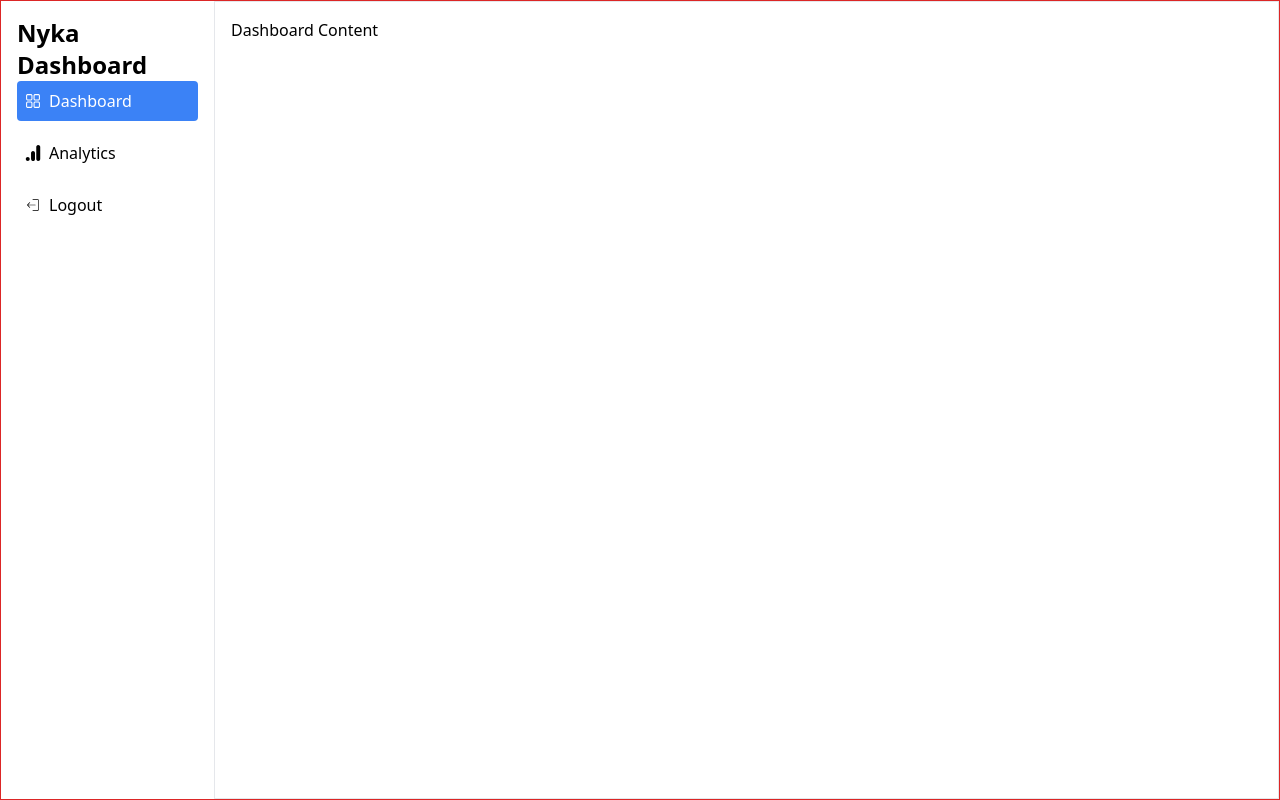
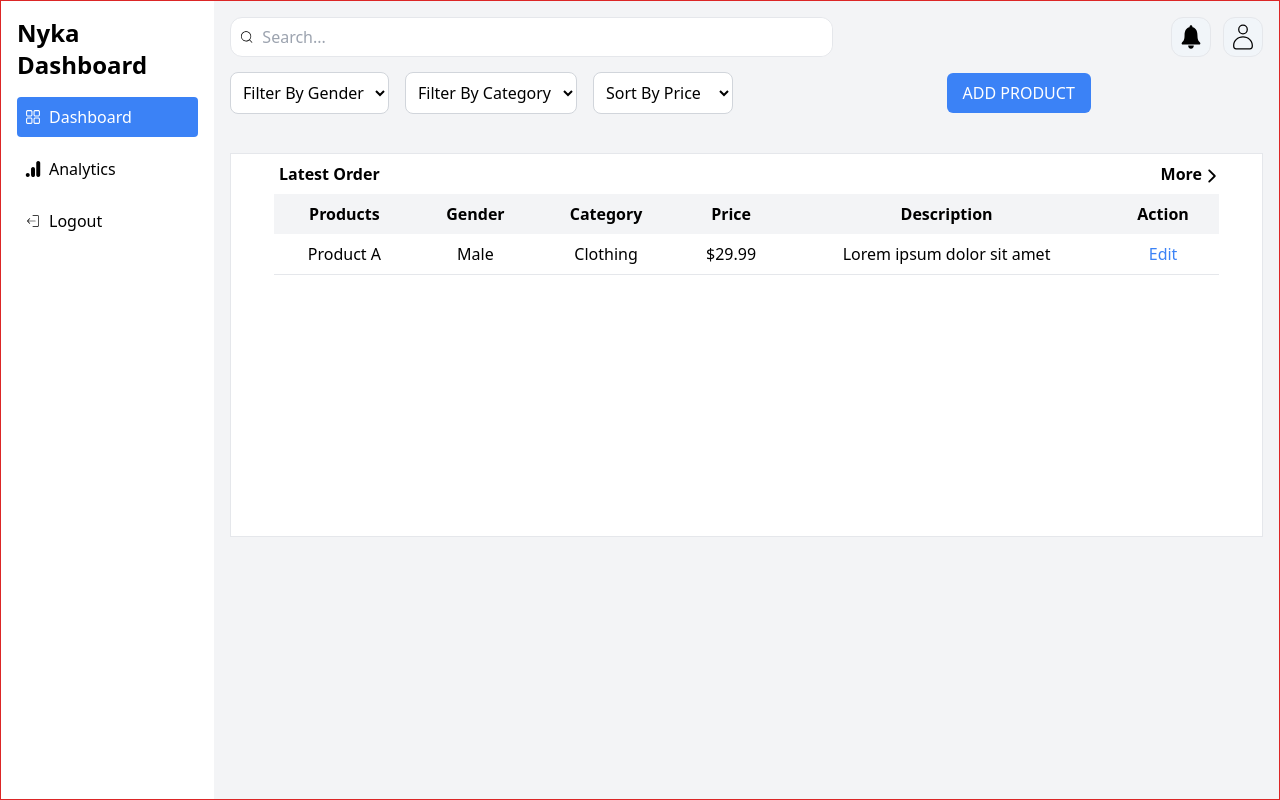
Before and after one commit to raobaba/Nyka-Dashboard, a React (Create React App) app in the folder client/: page /dashboard in a window 1280 px wide. Built offline with nearby package versions, Linux system fonts and the light colour scheme.

Commit message:
dashboard completed

```diff
--- a/client/src/components/Dashboard.jsx
+++ b/client/src/components/Dashboard.jsx
@@ -1,58 +1,160 @@
-import React, { useState } from 'react';
-import Analytics from './Analytics';
-import { RxDashboard } from 'react-icons/rx';
-import { SiGoogleanalytics } from 'react-icons/si';
-import { CiLogout } from 'react-icons/ci';
+import React, { useState } from "react";
+import Analytics from "./Analytics";
+import { RxDashboard } from "react-icons/rx";
+import { SiGoogleanalytics } from "react-icons/si";
+import { CiLogout } from "react-icons/ci";
+import { IoIosNotifications, IoIosArrowForward } from "react-icons/io";
+import { CiSearch, CiUser } from "react-icons/ci";
+import { FiEdit3 } from "react-icons/fi";
+import { MdOutlineDeleteOutline } from "react-icons/md";
+import { FaMinus } from "react-icons/fa6";
 
 function Dashboard() {
-  const [activeContent, setActiveContent] = useState('dashboard');
+  const [activeContent, setActiveContent] = useState("dashboard");
 
   const handleButtonClick = (content) => {
     setActiveContent(content);
   };
 
   return (
-    <div className='w-full border border-red-600 h-screen flex'>
+    <div className="w-full border border-red-600 h-screen flex flex-col md:flex-row">
       {/* Sidebar */}
-      <div className='h-60 w-1/6 p-4 flex flex-col justify-between'>
-        <h2 className='text-2xl font-bold'>Nyka Dashboard</h2>
-        <div className='flex flex-col'>
+      <div className="h-60 w-full md:w-1/6 p-4 flex flex-col justify-between ">
+        <h2 className="text-2xl font-bold mb-4">Nyka Dashboard</h2>
+        <div className="flex flex-col">
           <button
             className={`flex items-center p-2 mb-3 rounded ${
-              activeContent === 'dashboard' ? 'bg-blue-500 text-white' : ''
+              activeContent === "dashboard"
+                ? "bg-blue-500 text-white"
+                : "hover:bg-gray-300"
             }`}
-            onClick={() => handleButtonClick('dashboard')}
+            onClick={() => handleButtonClick("dashboard")}
           >
-            <RxDashboard className='mr-2' />
+            <RxDashboard className="mr-2" />
             Dashboard
           </button>
           <button
             className={`flex items-center mb-3 p-2 rounded ${
-              activeContent === 'analytics' ? 'bg-blue-500 text-white' : ''
+              activeContent === "analytics"
+                ? "bg-blue-500 text-white"
+                : "hover:bg-gray-300"
             }`}
-            onClick={() => handleButtonClick('analytics')}
+            onClick={() => handleButtonClick("analytics")}
           >
-            <SiGoogleanalytics className='mr-2' />
-            <Analytics/>
+            <SiGoogleanalytics className="mr-2" />
+            <Analytics />
           </button>
-          <button className='flex items-center hover:bg-blue-500 p-2 rounded'>
-            <CiLogout className='mr-2' />
+          <button className="flex items-center hover:bg-gray-300 p-2 rounded">
+            <CiLogout className="mr-2" />
             Logout
           </button>
         </div>
       </div>
 
       {/* Main Content */}
-      <div className='border w-5/6 p-4'>
-        {activeContent === 'dashboard' && (
+      <div className="flex-1 p-4 bg-gray-100">
+        {activeContent === "dashboard" && (
           <div>
             {/* Content for the Dashboard */}
-            <h2>Dashboard Content</h2>
+            <div className="w-full flex flex-col md:flex-row justify-between items-center h-10 mb-4">
+              <div className="flex items-center border w-full md:w-7/12 h-full bg-white rounded-xl mb-2 md:mb-0">
+                <CiSearch className="ml-2" />
+                <input
+                  type="text"
+                  className="w-full h-full border-none rounded-xl outline-none p-2"
+                  placeholder="Search..."
+                />
+              </div>
+              <div className="flex items-center w-full md:w-3/12 justify-end">
+                <div className="border px-1 py-1 rounded-xl mr-3 hidden md:block bg-slate-100 cursor-pointer">
+                  <IoIosNotifications className="text-3xl" />
+                </div>
+                <div className="border px-1 py-1 rounded-xl hidden md:block bg-slate-100 cursor-pointer">
+                  <CiUser className="text-3xl" />
+                </div>
+              </div>
+            </div>
+            <div className="w-full md:w-10/12  flex flex-col md:flex-row justify-between items-center h-10 px-4 md:px-0">
+              <div className="flex flex-col md:flex-row items-center space-y-2 md:space-y-0 md:space-x-4">
+                <select
+                  className="w-full rounded-lg md:w-auto bg-white border border-gray-300 p-2 focus:outline-none"
+                  name=""
+                  id=""
+                >
+                  <option value="">Filter By Gender</option>
+                  <option value="male">MALE</option>
+                  <option value="female">FEMALE</option>
+                </select>
+                <select
+                  className="w-full md:w-auto bg-white border border-gray-300 rounded-lg p-2 mt-2 md:mt-0 md:ml-4 focus:outline-none"
+                  name=""
+                  id=""
+                >
+                  <option value="">Filter By Category</option>
+                  <option value="makeup">MAKEUP</option>
+                  <option value="skincare">SKINCARE</option>
+                  <option value="haircare">HAIRCARE</option>
+                </select>
+                <select
+                  className="w-full md:w-auto bg-white border border-gray-300 rounded-lg p-2 mt-2 md:mt-0 md:ml-4 focus:outline-none"
+                  name=""
+                  id=""
+                >
+                  <option value="">Sort By Price</option>
+                  <option value="ascending">ASCENDING</option>
+                  <option value="descending">DESCENDING</option>
+                </select>
+              </div>
+              <div className="mt-2 md:mt-0">
+                <button className="bg-blue-500 text-white py-2 px-4 rounded-md focus:outline-none">
+                  ADD PRODUCT
+                </button>
+              </div>
+            </div>
+
+            <div className="w-full border h-auto min-h-96 mt-10 bg-white">
+              <div className="flex justify-between mt-2">
+                <p className="ml-12 font-semibold">Latest Order</p>
+                <div className="flex mr-10 cursor-pointer">
+                  <p className="font-semibold">More </p>
+                  <IoIosArrowForward className="mt-1 text-xl" />
+                </div>
+              </div>
+              <div className="w-11/12 m-auto mt-2 h-full overflow-auto">
+                <table className="w-full rounded-xl table-auto">
+                  <thead>
+                    <tr className="bg-gray-100">
+                      <th className="py-2 px-4">Products</th>
+                      <th className="py-2 px-4">Gender</th>
+                      <th className="py-2 px-4">Category</th>
+                      <th className="py-2 px-4">Price</th>
+                      <th className="py-2 px-4">Description</th>
+                      <th className="py-2 px-4">Action</th>
+                    </tr>
+                  </thead>
+                  <tbody>
+                    <tr className="hover:bg-gray-50 text-center border-b transition duration-300">
+                      <td className="py-2 px-4 whitespace-nowrap">Product A</td>
+                      <td className="py-2 px-4 whitespace-nowrap">Male</td>
+                      <td className="py-2 px-4 whitespace-nowrap">Clothing</td>
+                      <td className="py-2 px-4 whitespace-nowrap">$29.99</td>
+                      <td className="py-2 px-4 whitespace-nowrap">
+                        Lorem ipsum dolor sit amet
+                      </td>
+                      <td className="py-2 px-4 whitespace-nowrap ">
+                        <button className="text-blue-500 hover:underline">
+                          Edit
+                        </button>
+                      </td>
+                    </tr>
+                  </tbody>
+                </table>
+              </div>
+            </div>
           </div>
         )}
-        {activeContent === 'analytics' && (
+        {activeContent === "analytics" && (
           <div>
-            {/* Render the Analytics component */}
             <Analytics />
           </div>
         )}
```
